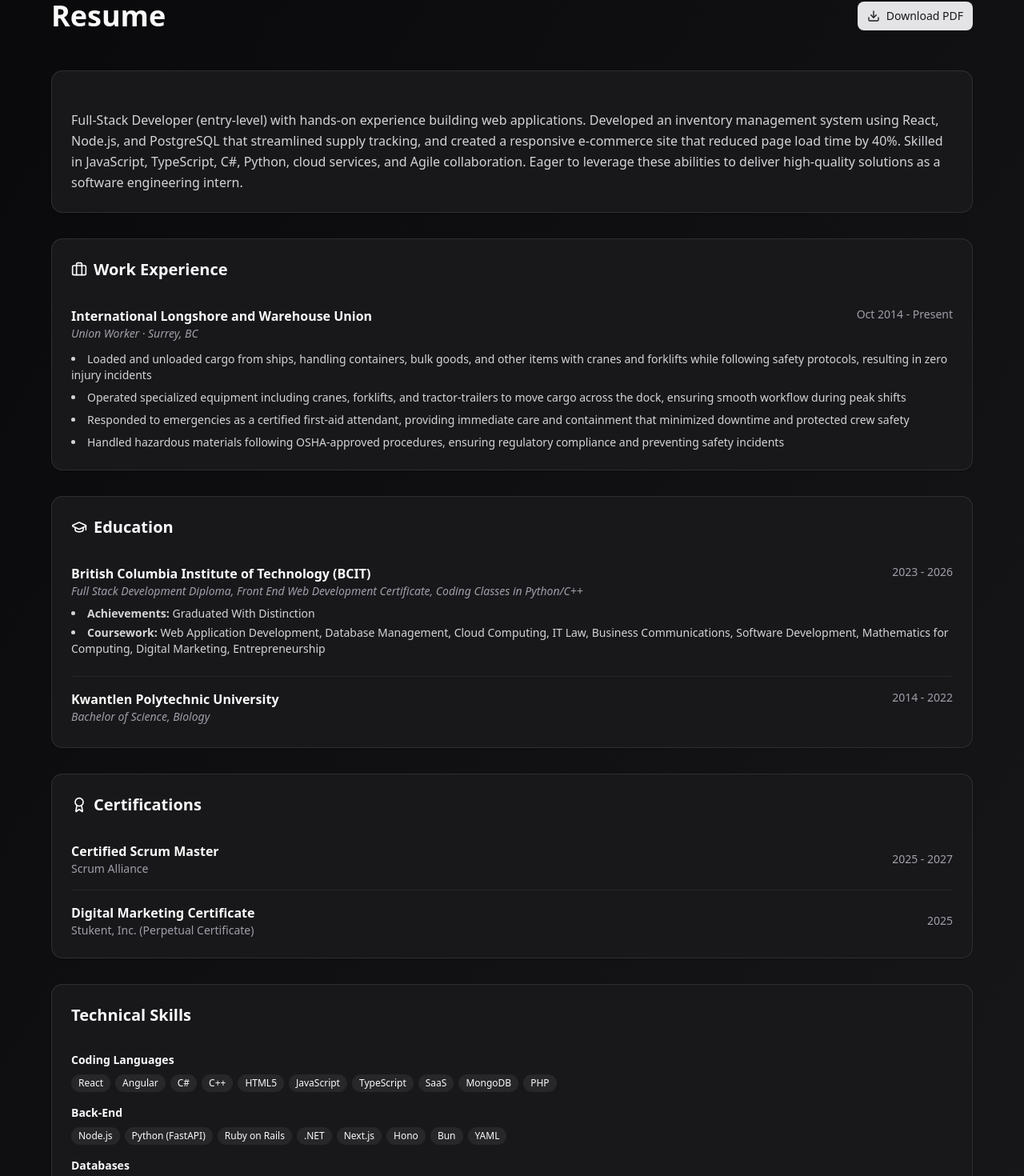
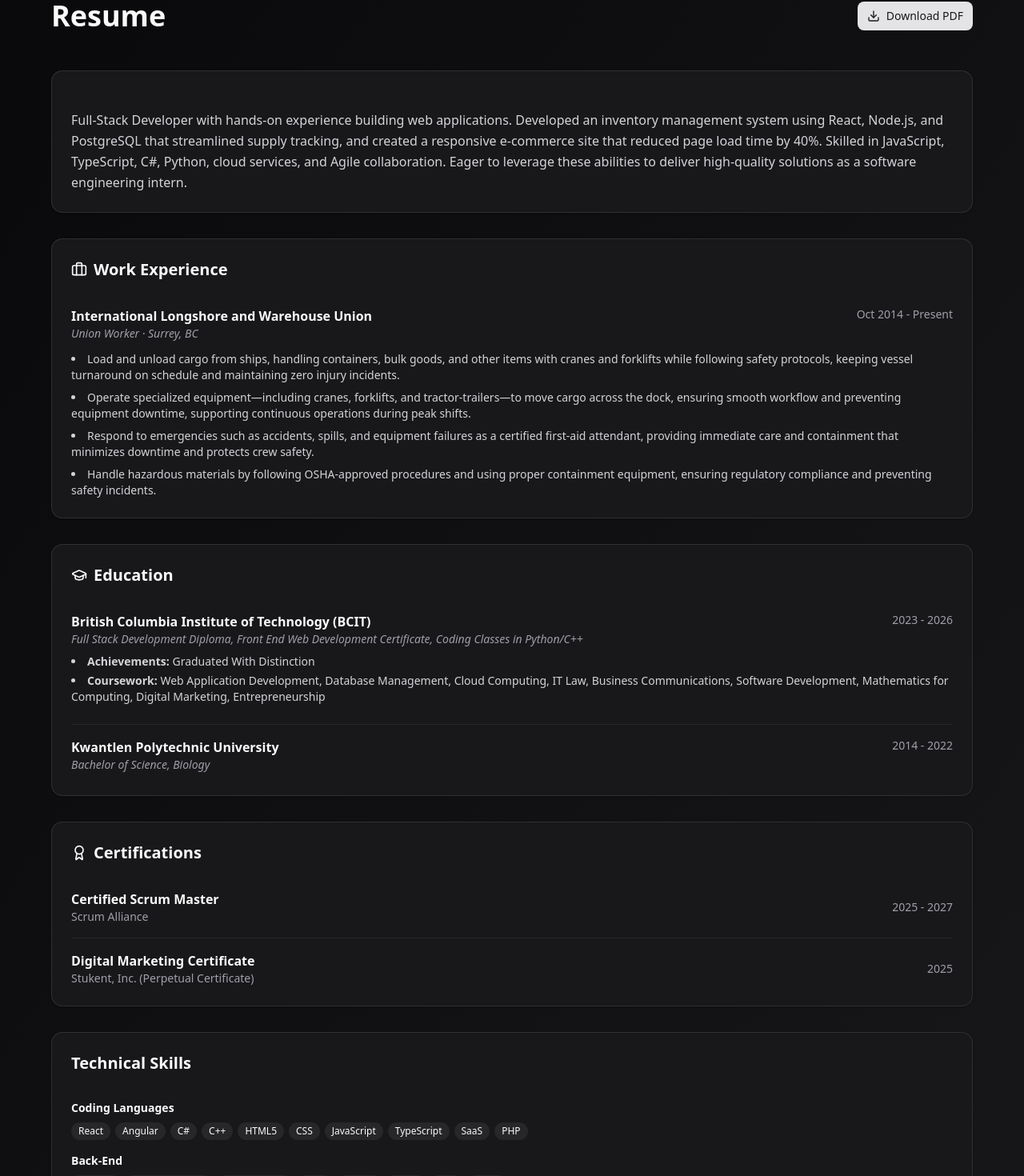
Before and after one commit to djrandhawa15/portfolio-app, a Next.js app: page /resume in a window 1280 px wide. Shown: the part 144-1614 px from the top of the page at 80% size. Built offline with nearby package versions, Linux system fonts and the light colour scheme; no server answers.

Commit message:
refactor: update resume content for clarity and consistency

```diff
--- a/src/components/resume-section.jsx
+++ b/src/components/resume-section.jsx
@@ -24,7 +24,7 @@ export default function ResumeSection() {
           <Card>
             <CardContent className="pt-6">
               <p className="text-zinc-700 dark:text-zinc-300 leading-relaxed">
-                Full-Stack Developer (entry-level) with hands-on experience building web applications. Developed an inventory management system using React, Node.js, and PostgreSQL that streamlined supply tracking, and created a responsive e-commerce site that reduced page load time by 40%. Skilled in JavaScript, TypeScript, C#, Python, cloud services, and Agile collaboration. Eager to leverage these abilities to deliver high-quality solutions as a software engineering intern.
+                Full-Stack Developer with hands-on experience building web applications. Developed an inventory management system using React, Node.js, and PostgreSQL that streamlined supply tracking, and created a responsive e-commerce site that reduced page load time by 40%. Skilled in JavaScript, TypeScript, C#, Python, cloud services, and Agile collaboration. Eager to leverage these abilities to deliver high-quality solutions as a software engineering intern.
               </p>
             </CardContent>
           </Card>
@@ -47,10 +47,10 @@ export default function ResumeSection() {
                   <span className="text-sm text-zinc-500 dark:text-zinc-400 font-medium mt-1 sm:mt-0">Oct 2014 - Present</span>
                 </div>
                 <ul className="list-disc list-inside space-y-2 text-sm text-zinc-700 dark:text-zinc-300 mt-3">
-                  <li>Loaded and unloaded cargo from ships, handling containers, bulk goods, and other items with cranes and forklifts while following safety protocols, resulting in zero injury incidents</li>
-                  <li>Operated specialized equipment including cranes, forklifts, and tractor-trailers to move cargo across the dock, ensuring smooth workflow during peak shifts</li>
-                  <li>Responded to emergencies as a certified first-aid attendant, providing immediate care and containment that minimized downtime and protected crew safety</li>
-                  <li>Handled hazardous materials following OSHA-approved procedures, ensuring regulatory compliance and preventing safety incidents</li>
+                  <li>Load and unload cargo from ships, handling containers, bulk goods, and other items with cranes and forklifts while following safety protocols, keeping vessel turnaround on schedule and maintaining zero injury incidents.</li>
+                  <li>Operate specialized equipment—including cranes, forklifts, and tractor-trailers—to move cargo across the dock, ensuring smooth workflow and preventing equipment downtime, supporting continuous operations during peak shifts.</li>
+                  <li>Respond to emergencies such as accidents, spills, and equipment failures as a certified first-aid attendant, providing immediate care and containment that minimizes downtime and protects crew safety.</li>
+                  <li>Handle hazardous materials by following OSHA-approved procedures and using proper containment equipment, ensuring regulatory compliance and preventing safety incidents.</li>
                 </ul>
               </div>
             </CardContent>
@@ -126,7 +126,7 @@ export default function ResumeSection() {
               <div>
                 <h4 className="text-sm font-semibold text-zinc-900 dark:text-zinc-50 mb-2">Coding Languages</h4>
                 <div className="flex flex-wrap gap-1.5">
-                  {["React", "Angular", "C#", "C++", "HTML5", "JavaScript", "TypeScript", "SaaS", "MongoDB", "PHP"].map((skill) => (
+                  {["React", "Angular", "C#", "C++", "HTML5", "CSS", "JavaScript", "TypeScript", "SaaS", "PHP"].map((skill) => (
                     <Badge key={skill} variant="secondary" className="text-xs">{skill}</Badge>
                   ))}
                 </div>
@@ -158,7 +158,7 @@ export default function ResumeSection() {
               <div>
                 <h4 className="text-sm font-semibold text-zinc-900 dark:text-zinc-50 mb-2">Other</h4>
                 <div className="flex flex-wrap gap-1.5">
-                  {["Agile", "Kanban", "CI/CD", "Cloud Computing", "CSM", "DOM", "Marketing", "IT Law", "Networking", "VM", "REST APIs", "AWS S3", "E-commerce", "UI Design", "UX Design", "SEO"].map((skill) => (
+                  {["Agile", "Kanban", "CI/CD", "Cloud Computing", "CSM", "DOM", "Marketing", "IT Law", "Networking", "VM", "AWS S3", "E-commerce", "UI Design", "UX Design", "SEO"].map((skill) => (
                     <Badge key={skill} variant="secondary" className="text-xs">{skill}</Badge>
                   ))}
                 </div>
```
Also changed, not shown: 1 other file (tests, documents, lock files or other folders).
